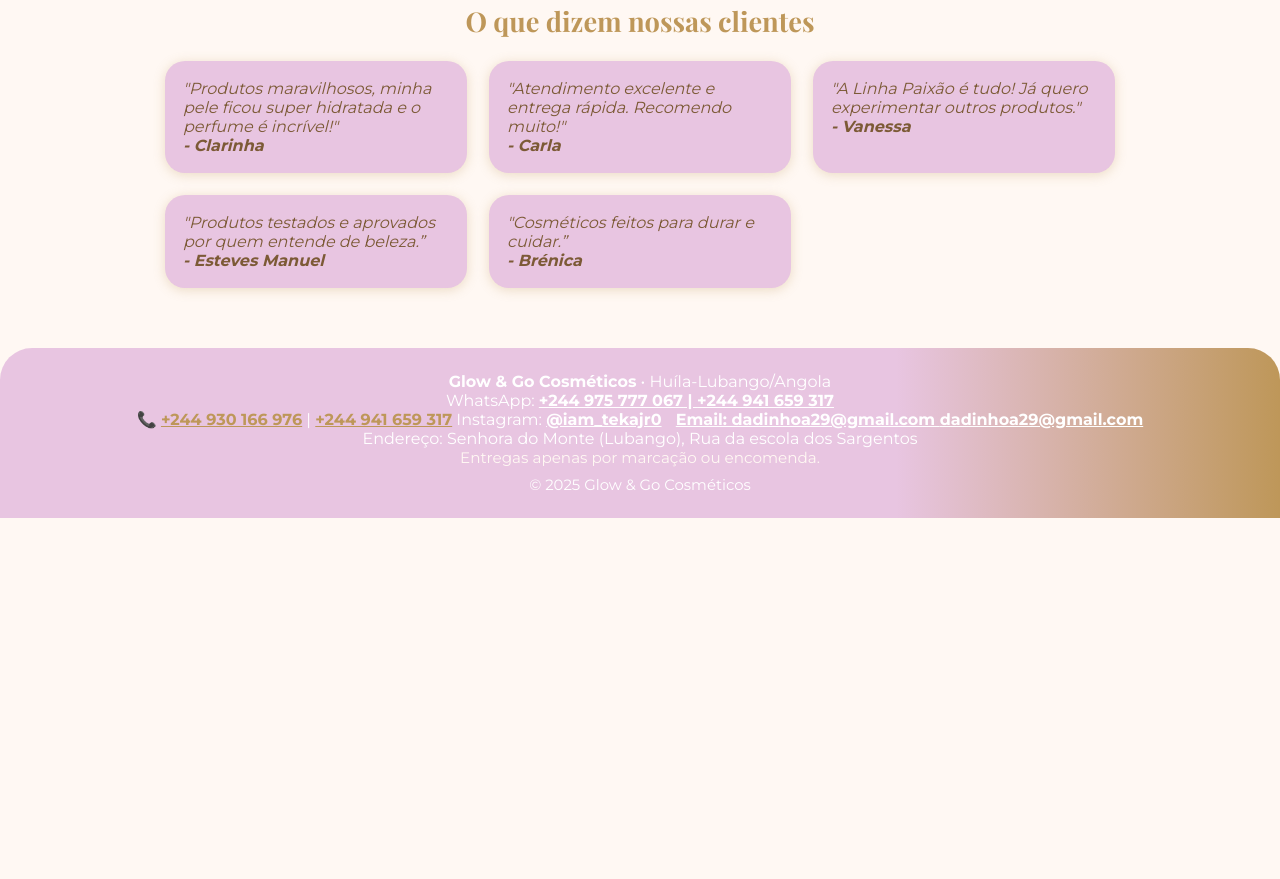
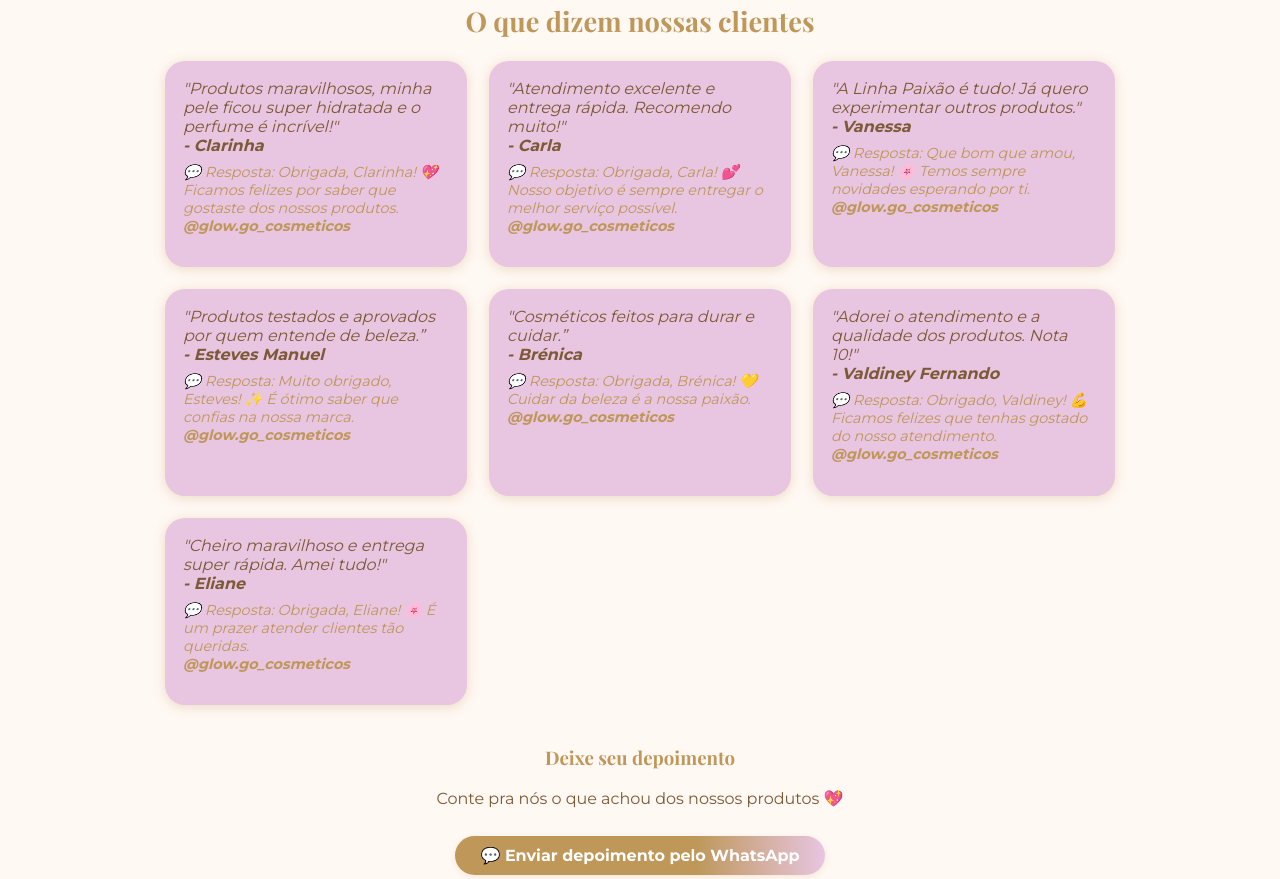
Before and after one commit to Teka-ggc/glow_e_go_store.online, a plain HTML site: page index.html in a window 1280 px wide. Shown: the part 1993-2872 px from the top of the page. Before the commit the page ends 2511 px from the top, so only its background shows below. Drawn offline with nearby package versions, Linux system fonts and the light colour scheme.

Commit message:
Atualizar o index.html

```diff
--- a/index.html
+++ b/index.html
@@ -304,25 +304,91 @@
     <a href="https://wa.me/244975777067?text=Quero+finalizar+minha+compra" class="btn" style="margin-top:12px;display:block;text-align:center;">Finalizar pelo WhatsApp</a>
   </div>
 
-  <section class="depoimentos" id="depoimentos">
-    <div class="depoimentos-title">O que dizem nossas clientes</div>
-    <div class="depoimentos-list">
-      <div class="depoimento-card">"Produtos maravilhosos, minha pele ficou super hidratada e o perfume é incrível!"<br><b>- Clarinha</b></div>
-      <div class="depoimento-card">"Atendimento excelente e entrega rápida. Recomendo muito!"<br><b>- Carla</b></div>
-      <div class="depoimento-card">"A Linha Paixão é tudo! Já quero experimentar outros produtos."<br><b>- Vanessa</b></div>
-      <div class="depoimento-card">"Produtos testados e aprovados por quem entende de beleza.”<br><b>- Esteves Manuel</b></div>
-      <div class="depoimento-card">"Cosméticos feitos para durar e cuidar.”<br><b>- Brénica</b></div>
+<section class="depoimentos" id="depoimentos">
+  <div class="depoimentos-title">O que dizem nossas clientes</div>
+  <div class="depoimentos-list">
+
+    <div class="depoimento-card">
+      "Produtos maravilhosos, minha pele ficou super hidratada e o perfume é incrível!"<br>
+      <b>- Clarinha</b>
+      <p style="margin-top:8px;color:#be9759;font-size:0.9em;">
+        💬 Resposta: Obrigada, Clarinha! 💖 Ficamos felizes por saber que gostaste dos nossos produtos.<br>
+        <a href="https://www.instagram.com/glow.go_cosmeticos?igsh=MXBlMG9kMzZlbmxtaQ==" target="_blank" style="color:#be9759;text-decoration:none;font-weight:bold;">@glow.go_cosmeticos</a>
+      </p>
     </div>
-  </section>
+
+    <div class="depoimento-card">
+      "Atendimento excelente e entrega rápida. Recomendo muito!"<br>
+      <b>- Carla</b>
+      <p style="margin-top:8px;color:#be9759;font-size:0.9em;">
+        💬 Resposta: Obrigada, Carla! 💕 Nosso objetivo é sempre entregar o melhor serviço possível.<br>
+        <a href="https://www.instagram.com/glow.go_cosmeticos?igsh=MXBlMG9kMzZlbmxtaQ==" target="_blank" style="color:#be9759;text-decoration:none;font-weight:bold;">@glow.go_cosmeticos</a>
+      </p>
+    </div>
+
+    <div class="depoimento-card">
+      "A Linha Paixão é tudo! Já quero experimentar outros produtos."<br>
+      <b>- Vanessa</b>
+      <p style="margin-top:8px;color:#be9759;font-size:0.9em;">
+        💬 Resposta: Que bom que amou, Vanessa! 🌸 Temos sempre novidades esperando por ti.<br>
+        <a href="https://www.instagram.com/glow.go_cosmeticos?igsh=MXBlMG9kMzZlbmxtaQ==" target="_blank" style="color:#be9759;text-decoration:none;font-weight:bold;">@glow.go_cosmeticos</a>
+      </p>
+    </div>
+
+    <div class="depoimento-card">
+      "Produtos testados e aprovados por quem entende de beleza.”<br>
+      <b>- Esteves Manuel</b>
+      <p style="margin-top:8px;color:#be9759;font-size:0.9em;">
+        💬 Resposta: Muito obrigado, Esteves! ✨ É ótimo saber que confias na nossa marca.<br>
+        <a href="https://www.instagram.com/glow.go_cosmeticos?igsh=MXBlMG9kMzZlbmxtaQ==" target="_blank" style="color:#be9759;text-decoration:none;font-weight:bold;">@glow.go_cosmeticos</a>
+      </p>
+    </div>
+
+    <div class="depoimento-card">
+      "Cosméticos feitos para durar e cuidar.”<br>
+      <b>- Brénica</b>
+      <p style="margin-top:8px;color:#be9759;font-size:0.9em;">
+        💬 Resposta: Obrigada, Brénica! 💛 Cuidar da beleza é a nossa paixão.<br>
+        <a href="https://www.instagram.com/glow.go_cosmeticos?igsh=MXBlMG9kMzZlbmxtaQ==" target="_blank" style="color:#be9759;text-decoration:none;font-weight:bold;">@glow.go_cosmeticos</a>
+      </p>
+    </div>
+
+    <div class="depoimento-card">
+      "Adorei o atendimento e a qualidade dos produtos. Nota 10!"<br>
+      <b>- Valdiney Fernando</b>
+      <p style="margin-top:8px;color:#be9759;font-size:0.9em;">
+        💬 Resposta: Obrigado, Valdiney! 💪 Ficamos felizes que tenhas gostado do nosso atendimento.<br>
+        <a href="https://www.instagram.com/glow.go_cosmeticos?igsh=MXBlMG9kMzZlbmxtaQ==" target="_blank" style="color:#be9759;text-decoration:none;font-weight:bold;">@glow.go_cosmeticos</a>
+      </p>
+    </div>
+
+    <div class="depoimento-card">
+      "Cheiro maravilhoso e entrega super rápida. Amei tudo!"<br>
+      <b>- Eliane</b>
+      <p style="margin-top:8px;color:#be9759;font-size:0.9em;">
+        💬 Resposta: Obrigada, Eliane! 🌸 É um prazer atender clientes tão queridas.<br>
+        <a href="https://www.instagram.com/glow.go_cosmeticos?igsh=MXBlMG9kMzZlbmxtaQ==" target="_blank" style="color:#be9759;text-decoration:none;font-weight:bold;">@glow.go_cosmeticos</a>
+      </p>
+    </div>
+  </div>
+
+  <!-- 🆕 Seção de envio de depoimento -->
+  <div style="margin-top:40px;text-align:center;">
+    <h3 style="color:#be9759;font-family:'Playfair Display',serif;">Deixe seu depoimento</h3>
+    <p style="color:#7c5a36;">Conte pra nós o que achou dos nossos produtos 💖</p>
+    <a href="https://wa.me/244975777067?text=Olá,+gostaria+de+deixar+meu+depoimento+sobre+os+produtos+Glow+%26+Go!" target="_blank"
+       style="background:linear-gradient(90deg,#be9759 65%,#e8c5e1 100%);color:#fff;border:none;border-radius:22px;padding:10px 25px;font-size:1em;cursor:pointer;font-weight:bold;text-decoration:none;display:inline-block;margin-top:12px;box-shadow:0 2px 6px #be97592a;">
+       💬 Enviar depoimento pelo WhatsApp
+    </a>
+  </div>
+</section>
 
   <footer id="contato">
     <div>
       <b>Glow & Go Cosméticos</b> • Huíla-Lubango/Angola<br>
       WhatsApp: <a href="https://wa.me/244975777067" target="_blank">+244 975 777 067<a> | <a href="https://wa.me/+244941659317" target="_blank">+244 941 659 317</a><br>
      📞 <a href="tel:+244930166976" style="color:#be9759;font-weight:bold;">+244 930 166 976</a> | <a href="tel:+244941659317" style="color:#be9759;font-weight:bold;">+244 941 659 317</a>
-      Instagram: <a href="https://www.instagram.com/iam_tekajr0?igsh=MWFydno0ZnRmNXFqYw==" target="_blank">@iam_tekajr0</a>
-      <span style="margin-left:10px;"></span>
-      <a href="https://www.instagram.com/i_lits_?igsh=MWFiMHRweHMyc2JqOA==</a><br>
+      Instagram: <a href="https://www.instagram.com/glow.go_cosmeticos?igsh=MXBlMG9kMzZlbmxtaQ==</a><br>
       Email: dadinhoa29@gmail.com <a href="mailto:dadinhoa29@gmail.com">dadinhoa29@gmail.com</a><br>
       Endereço: Senhora do Monte (Lubango), Rua da escola dos Sargentos<br>
       <span style="color:#fff8f3; font-size:0.95em;">Entregas apenas por marcação ou encomenda.</span>
```
